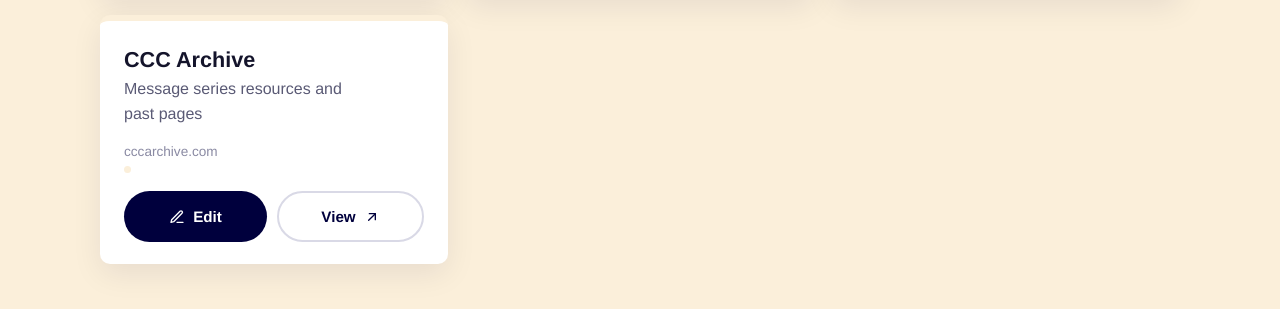
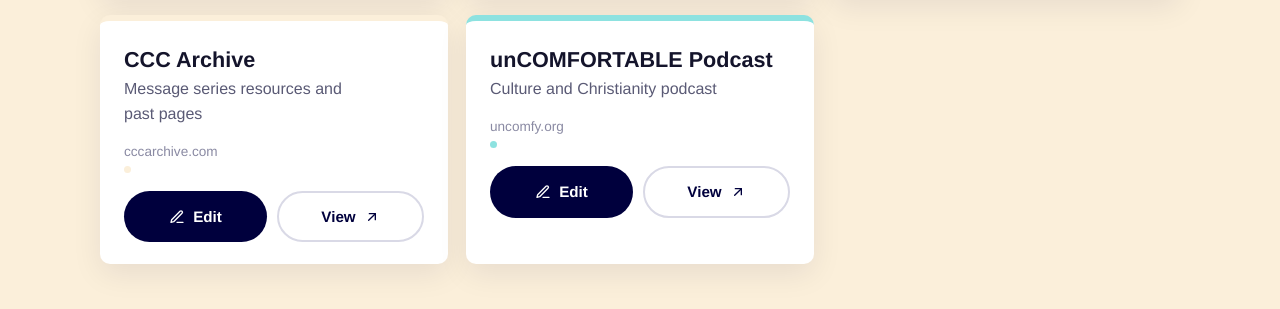
Before and after one commit to ccc-omaha/site-editor, a plain HTML site: page index.html in a window 1280 px wide. Shown: the part 1110-1419 px from the top of the page. Drawn offline with Linux system fonts and the light colour scheme; no server answers; a web font is replaced by a local one.

Commit message:
Add unCOMFORTABLE podcast (uncomfy.org) to the editing hub
Co-Authored-By: Claude Opus 5.5 <noreply@anthropic.com>
Claude-Session: https://claude.ai/code/session_01LxtBB9totkBy5J4XG3CiCj

```diff
--- a/index.html
+++ b/index.html
@@ -190,6 +190,16 @@
           <a class="btn view" href="https://cccarchive.com" target="_blank" rel="noopener">View <svg viewBox="0 0 24 24" aria-hidden="true"><path d="M7 17 17 7"/><path d="M8 7h9v9"/></svg></a>
         </div>
       </article>
+      <article class="site" style="--c:#8DE2E0" data-i="10" data-name="unCOMFORTABLE Podcast" data-repo="uncomfy" data-search="uncomfortable podcast culture and christianity podcast https://uncomfy.org uncomfy">
+        <h2>unCOMFORTABLE Podcast</h2>
+        <p class="purpose">Culture and Christianity podcast</p>
+        <p class="url">uncomfy.org</p>
+        <p class="updated" hidden></p>
+        <div class="actions">
+          <a class="btn edit" href="https://app.pagescms.org/ccc-omaha/uncomfy/main" target="_blank" rel="noopener"><svg viewBox="0 0 24 24" aria-hidden="true"><path d="M12 20h9"/><path d="M16.5 3.5a2.1 2.1 0 0 1 3 3L7 19l-4 1 1-4Z"/></svg>Edit</a>
+          <a class="btn view" href="https://uncomfy.org" target="_blank" rel="noopener">View <svg viewBox="0 0 24 24" aria-hidden="true"><path d="M7 17 17 7"/><path d="M8 7h9v9"/></svg></a>
+        </div>
+      </article>
     </div>
     <p class="empty" id="empty" hidden>No sites match <strong id="emptyq"></strong>. Try a shorter word.</p>
     <div class="how">
```
Also changed, not shown: content/sites.json (+7 -0 lines).
